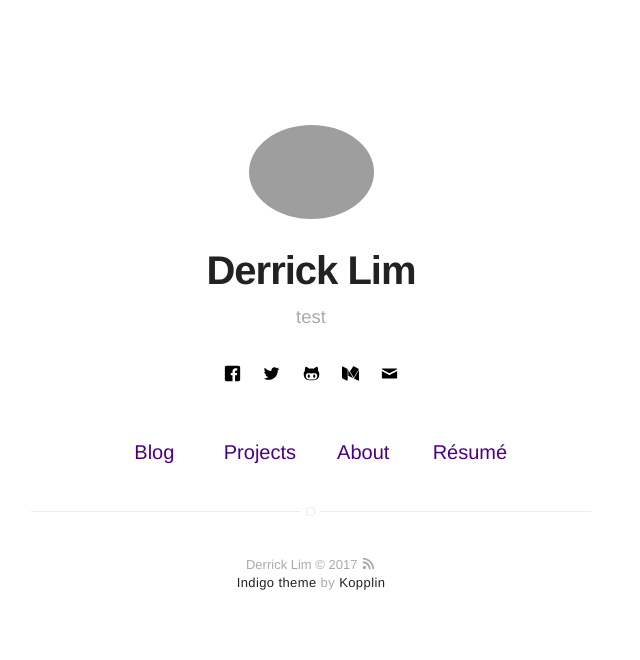
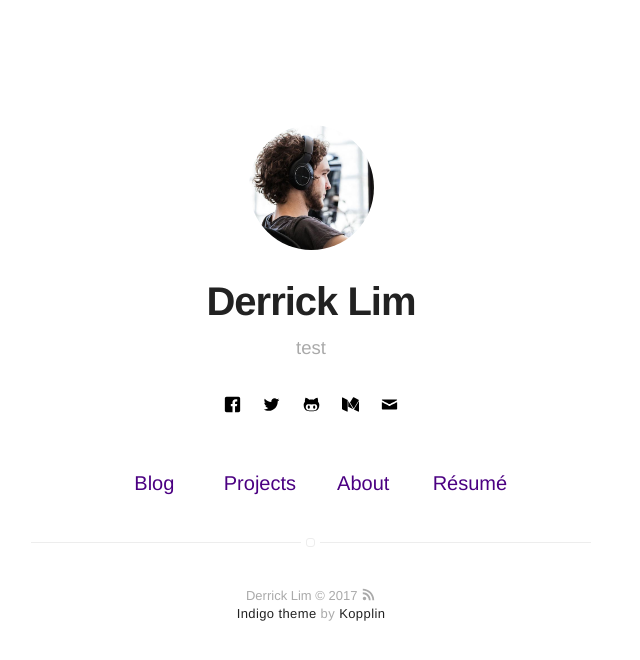
Before and after one commit to d-lim/d-lim.github.io, a Jekyll site: the page built from index.html, in a window 1280 px wide. Shown: the top 660 px of the page, without its empty margins (329-969 px from the left). Built offline with Jekyll 4.4.1, drawn with Linux system fonts in a browser that asks for light colours.

Commit message:
revert profile pic

```diff
--- a/_config.yml
+++ b/_config.yml
@@ -8,7 +8,7 @@ description: A blog about technology and stuff related
 # if it's an external image, update below for true
 # better with square images
 external-image: false
-picture: assets/images/dlim-profile.jpg
+picture: assets/images/profile.jpg
 
 # If you want to include your resume, set to true
 # and specify source (external or local).
```
